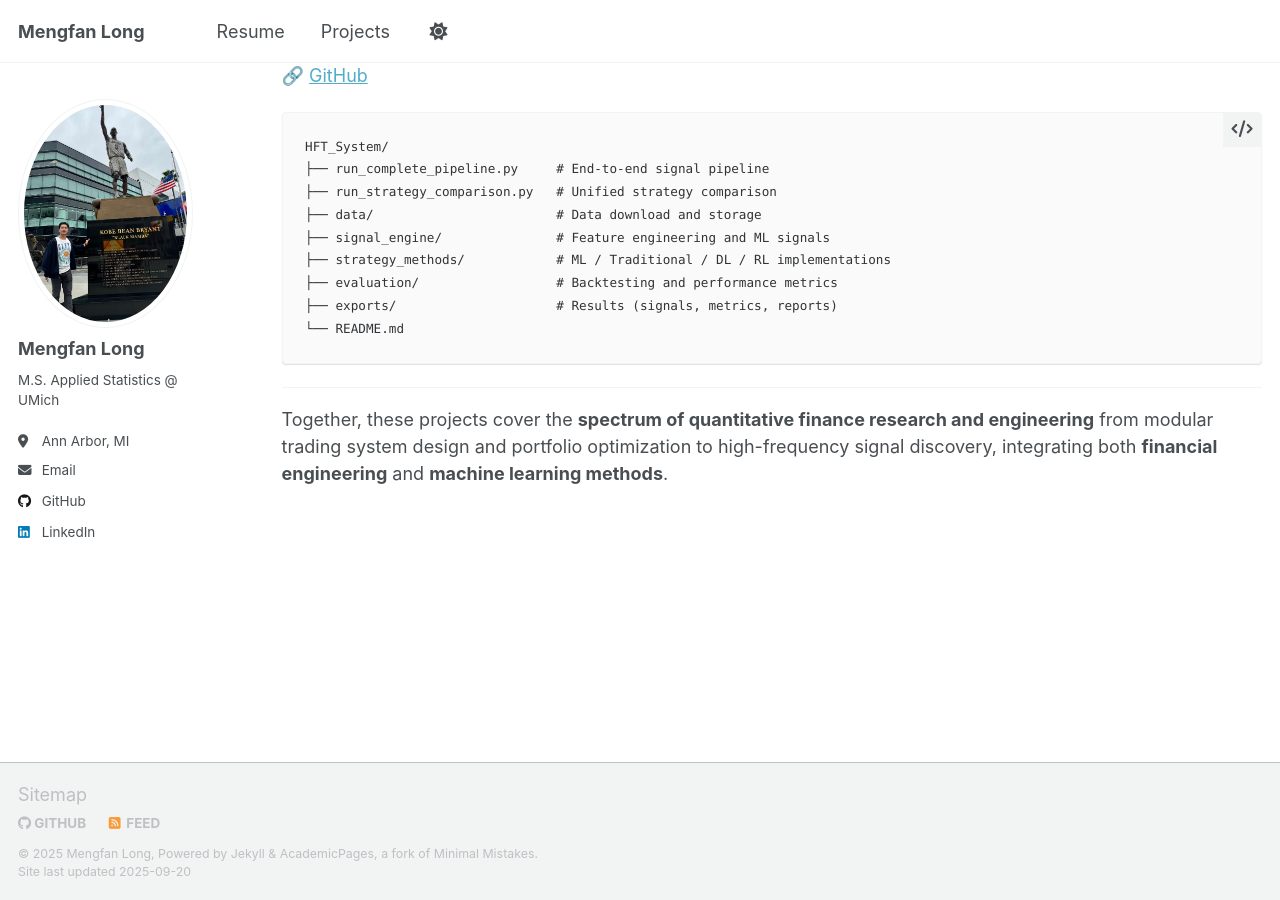
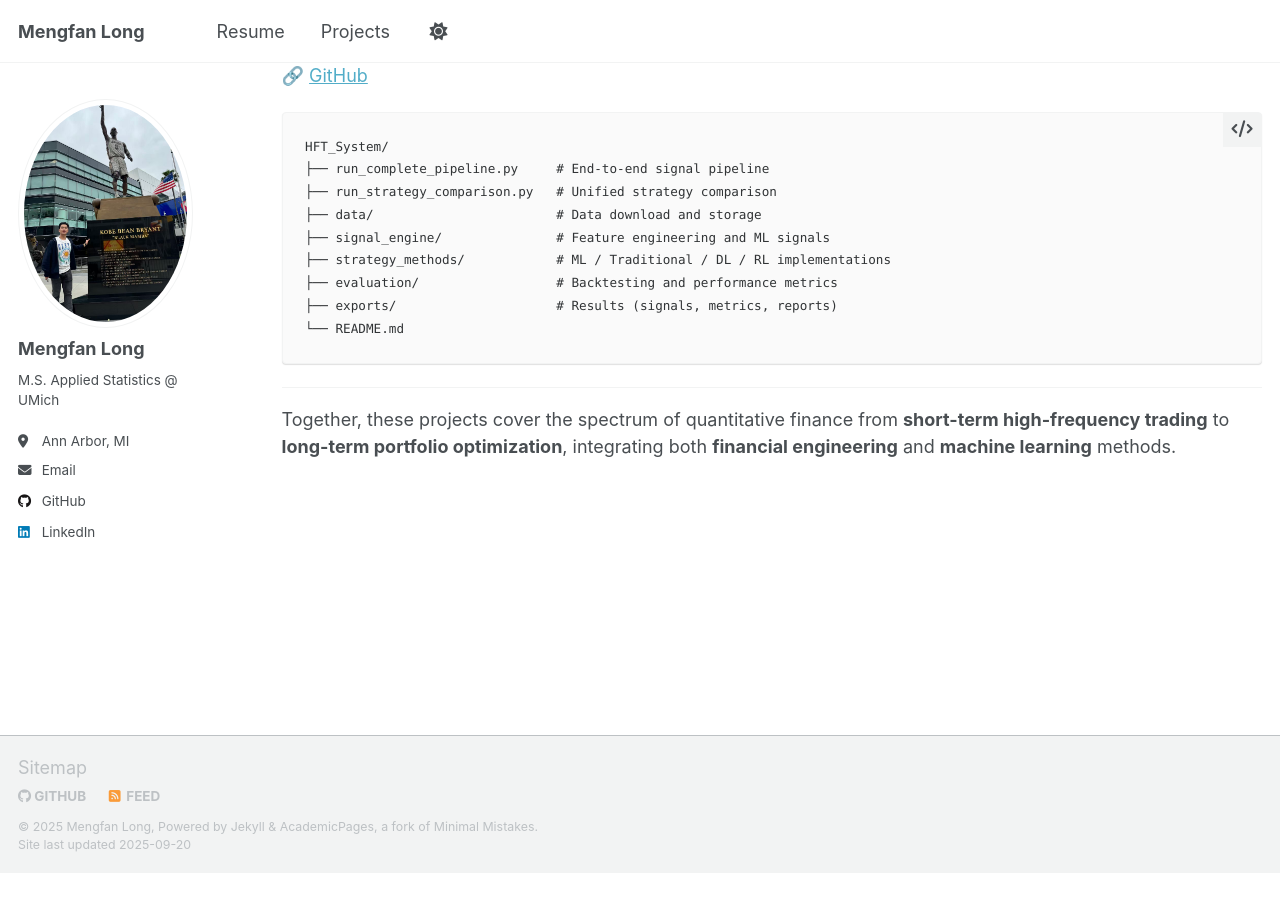
Before and after one commit to kevinlmf/kevinlmf.github.io, a Jekyll site: the page built from _pages/projects.md, in a window 1280 px wide and 900 px high, scrolled down 1135 px. Built offline with Jekyll 4.4.1, drawn with Linux system fonts in a browser that asks for light colours; a script that is not in the unit is left out; after the commit the page ends 2008 px from its top, so only the background shows below that.

Commit message:
Update projects.md

````diff
--- a/_pages/projects.md
+++ b/_pages/projects.md
@@ -59,4 +59,4 @@ HFT_System/
 ```
 ---
 
-Together, these projects cover the **spectrum of quantitative finance research and engineering** from modular trading system design and portfolio optimization to high-frequency signal discovery, integrating both **financial engineering** and **machine learning methods**.
+Together, these projects cover the spectrum of quantitative finance from **short-term high-frequency trading** to **long-term portfolio optimization**, integrating both **financial engineering** and **machine learning** methods.
````
